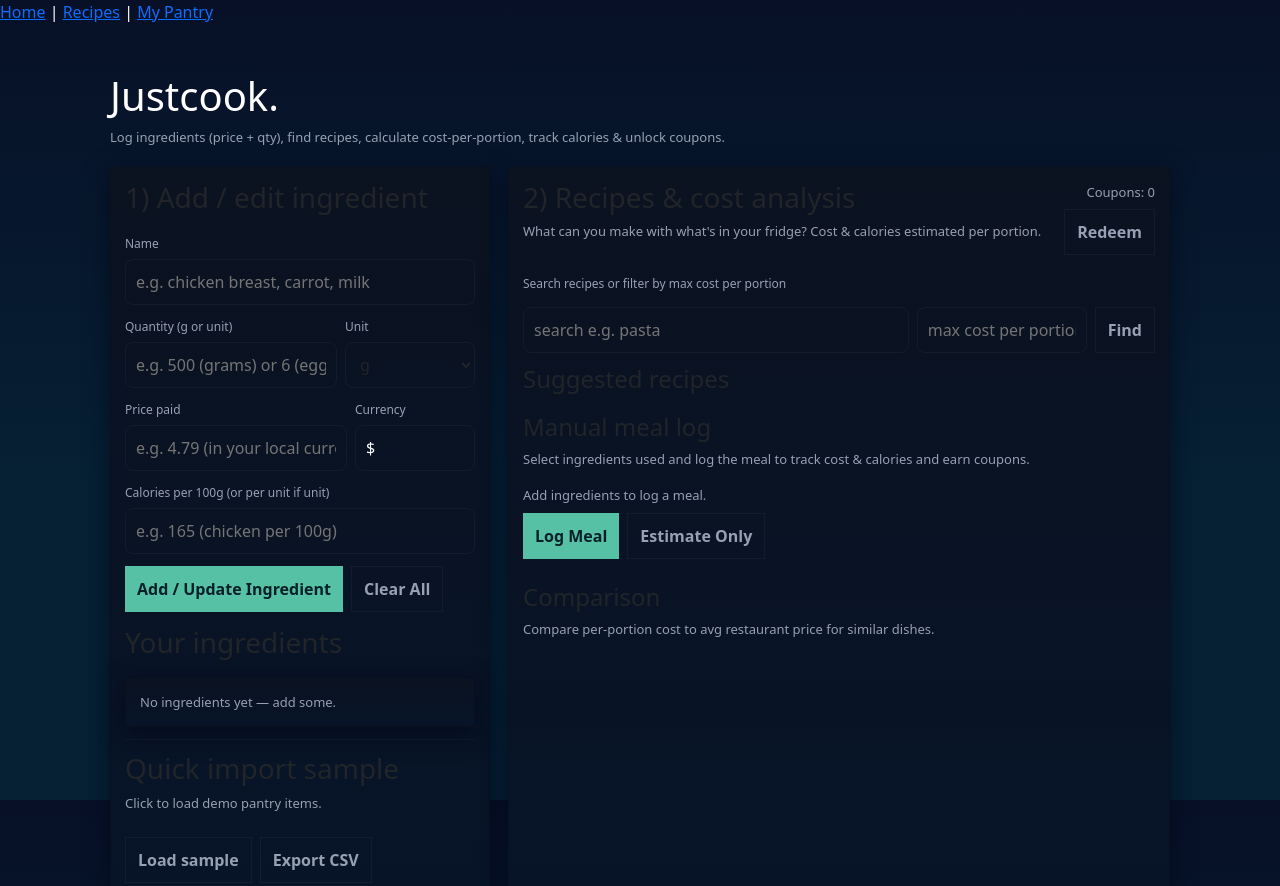
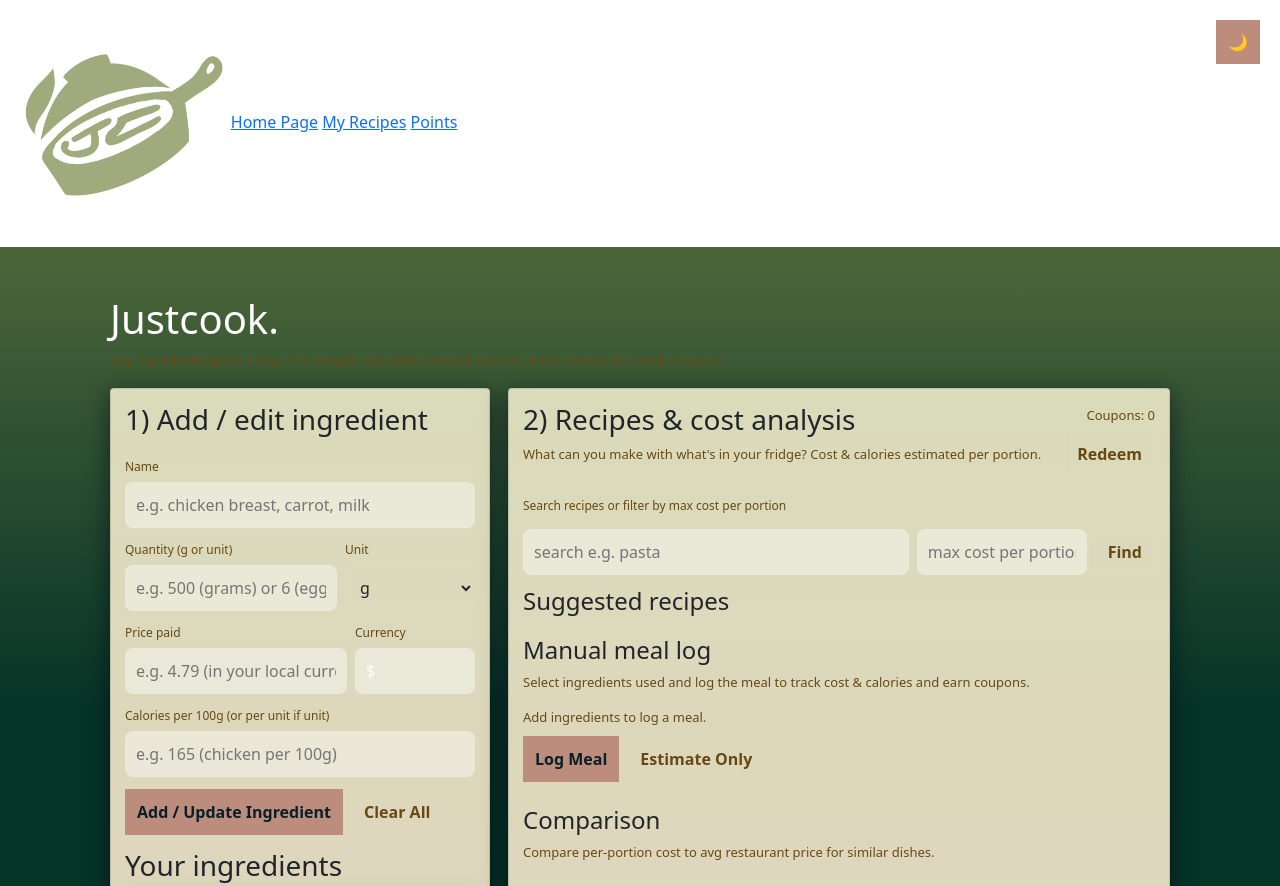
Before and after one commit to JINIPPYBASILE/JUSTCOOK, a plain HTML site: page index.html in a window 1280 px wide. Shown: the top 886 px of the page. Drawn offline with nearby package versions, Linux system fonts and the light colour scheme; no server answers.

Commit message:
Added logo + assets folder, made dark-light theme modifications

```diff
--- a/includes/header.html
+++ b/includes/header.html
@@ -1,7 +1,10 @@
-<header>
-  <nav>
-    <a href="/index.html">Home</a> |
-    <a href="/recipes.html">Recipes</a> |
-    <a href="/pantry.html">My Pantry</a>
+<header class="col-12">
+  <nav class="col-12">
+
+    <a class="nav-brand" href="/"><img src="/assets/logo-light.png" class="col-2"></a>
+    <a href="/index.html">Home Page</a>
+    <a href="/recipes.html">My Recipes</a>
+    <a href="/pantry.html">Points</a>
+        <button id="themeToggle" style="float:right;">🌙</button>
   </nav>
 </header>
--- a/js/frontend.js
+++ b/js/frontend.js
@@ -21,3 +21,42 @@ document.addEventListener("DOMContentLoaded", () => {
     })
     .catch(err => console.error("Error loading footer:", err));
 });
+
+document.addEventListener("DOMContentLoaded", () => {
+  // Load header
+  fetch("/includes/header.html")
+    .then(res => res.text())
+    .then(data => {
+      document.getElementById("header").innerHTML = data;
+      setupThemeToggle(); // call after header is loaded
+    });
+});
+
+// 🌙 Theme handling
+function setupThemeToggle() {
+  const toggleButton = document.getElementById("themeToggle");
+  const savedTheme = localStorage.getItem("theme");
+
+  // Apply saved theme or system preference
+  if (savedTheme === "dark" ||
+      (savedTheme === null && window.matchMedia("(prefers-color-scheme: dark)").matches)) {
+    document.body.classList.add("dark-mode");
+  }
+
+  // Set initial icon
+  updateButtonIcon();
+
+  // Toggle on click
+  toggleButton.addEventListener("click", () => {
+    document.body.classList.toggle("dark-mode");
+    const isDark = document.body.classList.contains("dark-mode");
+    localStorage.setItem("theme", isDark ? "dark" : "light");
+    updateButtonIcon();
+  });
+}
+
+function updateButtonIcon() {
+  const toggleButton = document.getElementById("themeToggle");
+  if (!toggleButton) return;
+  toggleButton.textContent = document.body.classList.contains("dark-mode") ? "☀️" : "🌙";
+}
--- a/style.css
+++ b/style.css
@@ -1,20 +1,36 @@
-:root{--bg:#0f1724;
-    --card:#0b1220;
-    --muted:#98a0b3;
-    --accent:#56c1a5;
-    --glass: rgba(255,255,255,0.03)}
+:root{--bg:#eae0bc;
+    --card:#dadbbb;
+    --muted:#684913;
+    --accent:#bc8c7d;
+    --glass: #ffffff;
+    --green-one: #728143;
+    --green-two: #063427;
+    --card-bottom:#e0d4bd;
+
+}
+body.dark-mode{--bg:#eae0bc;
+    --card:#3f3f35;
+    --muted:#684913;
+    --accent:#bc8c7d;
+    --glass: #ffffff;
+    --green-one: #c3ccab;
+    --green-two: #638178;
+    --card-bottom:#524a3a;
+
+}
 
     *{
         box-sizing:border-box
     }
 
     html,body{
-        height:100%;
         margin:0;
         font-family:Inter,
         ui-sans-serif,system-ui,-apple-system,'Segoe UI',Roboto,'Helvetica Neue',Arial;
         color:#e6eef6;
-        background:linear-gradient(180deg,#071027 0%, #062034 60%);}
+        background:linear-gradient(180deg, var(--green-one) 0%, var(--green-two) 60%);
+        background-size:cover;
+    }
 
 
     .wrap{
@@ -30,7 +46,14 @@
     }
 
     input {
-        color:#fff !important
+        color:#fff !important;
+        background-color:#ffffff6a !important
+    }
+
+    header nav {
+        background-color:#fff;
+        padding:20px;
+
     }
 
     h1{margin:0;
@@ -45,7 +68,7 @@
     }
 
     .card{
-        background:linear-gradient(180deg,var(--card), #071428);
+        background:linear-gradient(180deg,var(--card), var(--card-bottom));
         border-radius:12px;
         padding:14px;
         box-shadow:0 6px 24px rgba(2,6,23,0.6);}
```
Also changed, not shown: assets/logo-light.png (added).
